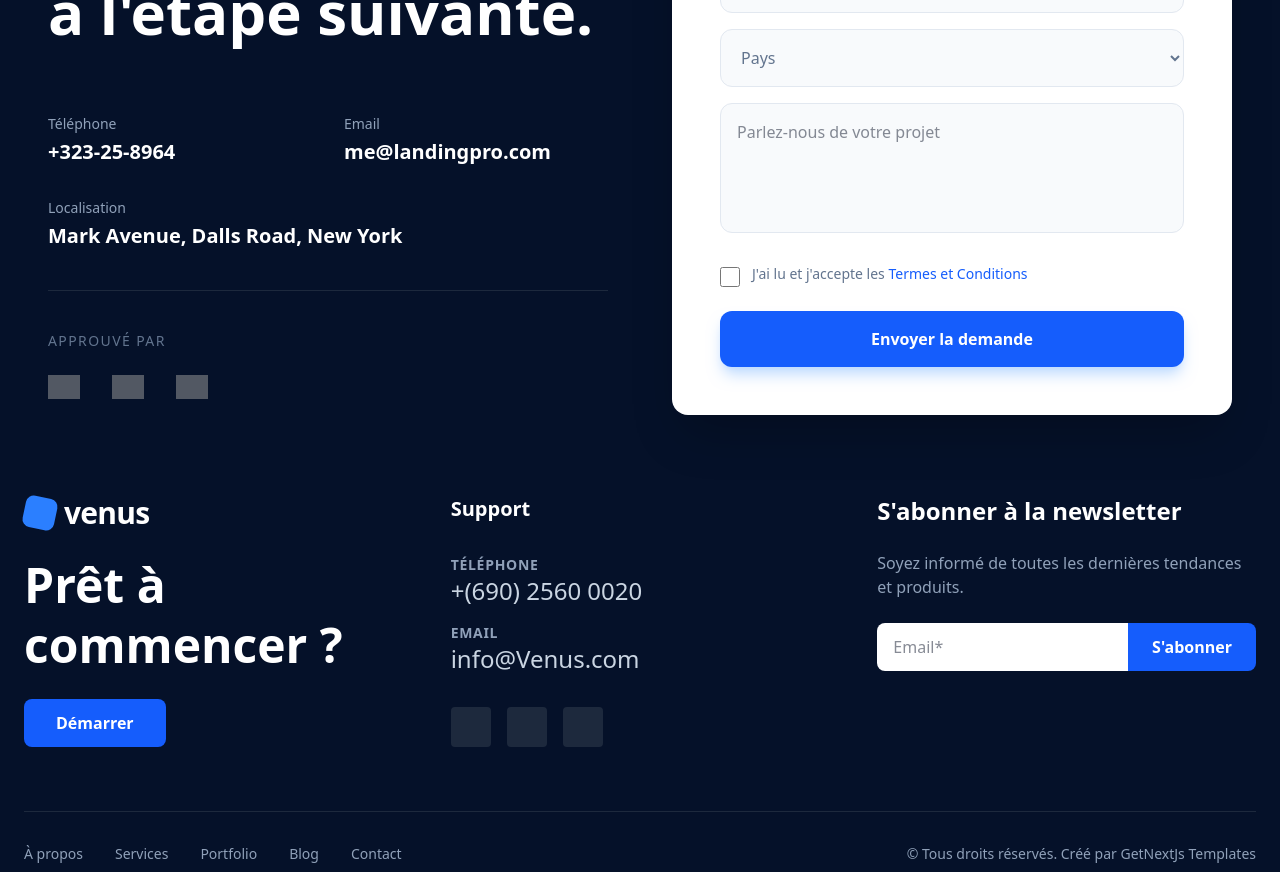
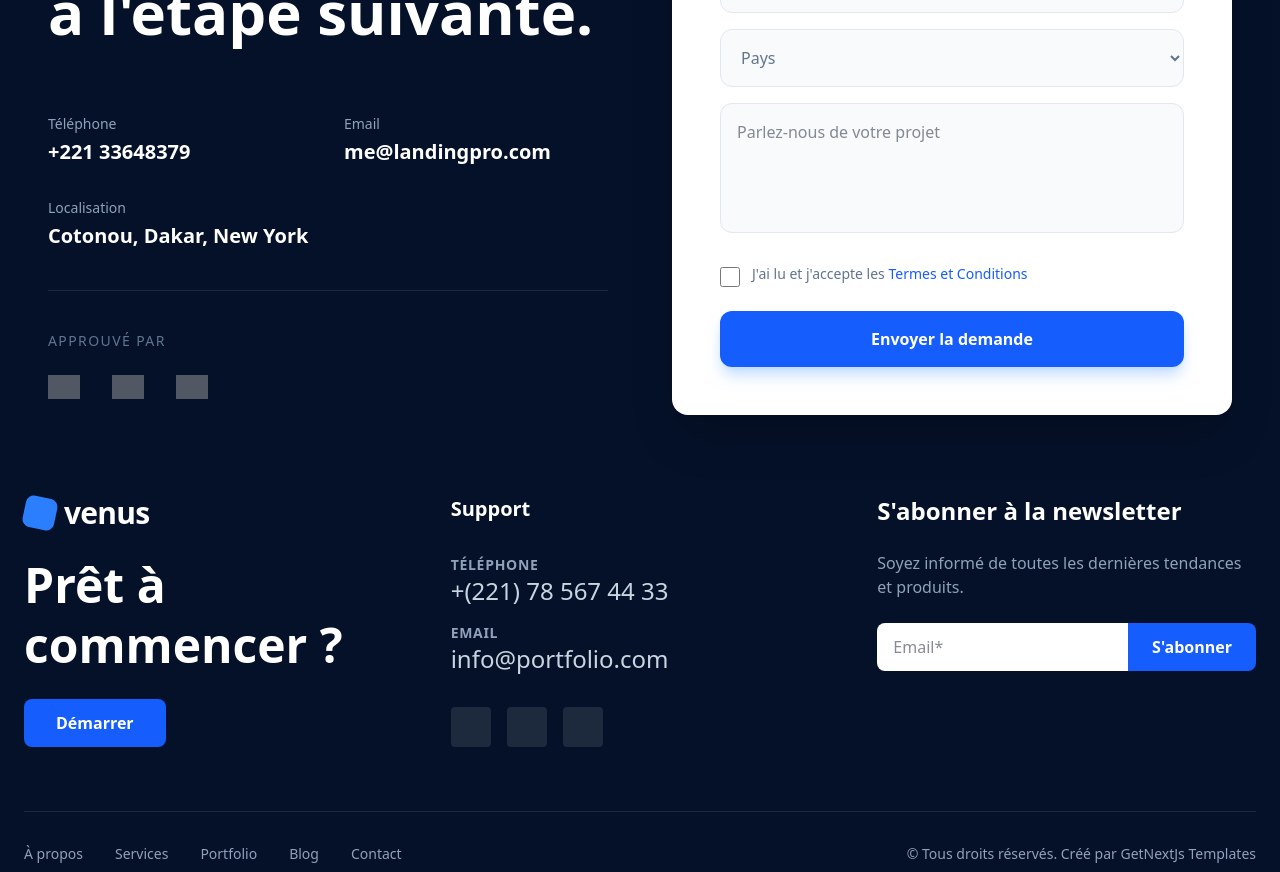
Before and after one commit to AGBLOGBAOWEL2005/Angular_Portfolio, an Angular app: page / in a window 1280 px wide. Shown: the part 460-1332 px from the top of the page. Built offline with nearby package versions, Linux system fonts and the light colour scheme; grey boxes are pictures that could not be loaded.

Commit message:
Initial commit

```diff
--- a/src/components/footer/footer.html
+++ b/src/components/footer/footer.html
@@ -15,7 +15,7 @@
       <div class="grid grid-cols-1 md:grid-cols-2 gap-8 pt-6">
         <div>
           <p class="text-slate-400 text-sm mb-1">Téléphone</p>
-          <p class="text-xl font-semibold">+323-25-8964</p>
+          <p class="text-xl font-semibold">+221 33648379</p>
         </div>
         <div>
           <p class="text-slate-400 text-sm mb-1">Email</p>
@@ -23,7 +23,7 @@
         </div>
         <div class="md:col-span-2">
           <p class="text-slate-400 text-sm mb-1">Localisation</p>
-          <p class="text-xl font-semibold">Mark Avenue, Dalls Road, New York</p>
+          <p class="text-xl font-semibold">Cotonou, Dakar, New York</p>
         </div>
       </div>
 
@@ -89,11 +89,11 @@
       <div class="space-y-4">
         <div>
           <p class="text-slate-400 text-sm font-semibold uppercase tracking-wider">Téléphone</p>
-          <p class="text-2xl text-slate-300 font-medium">+(690) 2560 0020</p>
+          <p class="text-2xl text-slate-300 font-medium">+(221) 78 567 44 33</p>
         </div>
         <div>
           <p class="text-slate-400 text-sm font-semibold uppercase tracking-wider">Email</p>
-          <p class="text-2xl text-slate-300 font-medium">info@Venus.com</p>
+          <p class="text-2xl text-slate-300 font-medium">info@portfolio.com</p>
         </div>
       </div>
       <div class="flex gap-4">
```
